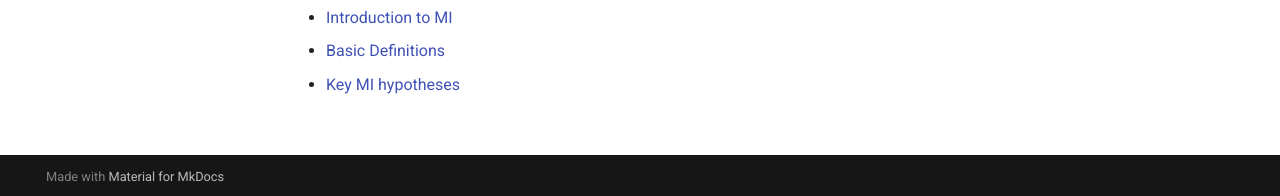
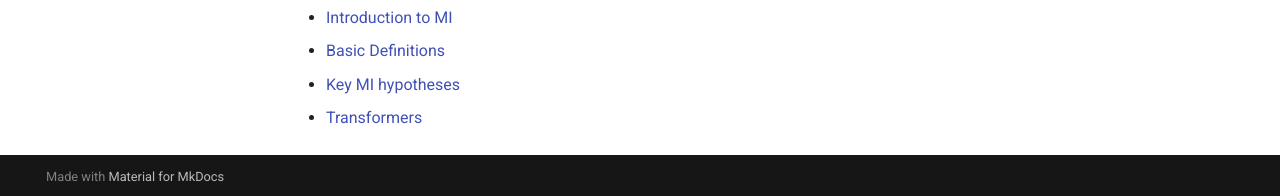
Before and after one commit to SadSabrina/awesome-mi-theory, an MkDocs documentation site: the page built from docs/index.md, in a window 1280 px wide and 999 px high. Shown: the part 800-996 px from the top of the window. Built offline with MkDocs 1.6.1 and Material for MkDocs 9.7.7, drawn with Linux system fonts in a browser that asks for light colours.

Commit message:
Add Transformers

```diff
--- a/docs/index.md
+++ b/docs/index.md
@@ -20,3 +20,4 @@ Hi! I'm Sabrina, a researcher writing short articles on Mechanistic interpretabi
 - [Introduction to MI](articles/introduction-to-mi.md)
 - [Basic Definitions](articles/basic-definiions.md)
 - [Key MI hypotheses](articles/hypotheses.md)
+- [Transformers](articles/transformers.md)
--- a/mkdocs.yml
+++ b/mkdocs.yml
@@ -9,6 +9,7 @@ nav:
       - Introduction to MI: articles/introduction-to-mi.md
       - Basic Definitions: articles/basic-definiions.md
       - Key MI hypotheses : articles/hypotheses.md
+      - Transformers : articles/transformers.md)
 
 theme:
   name: material
```
